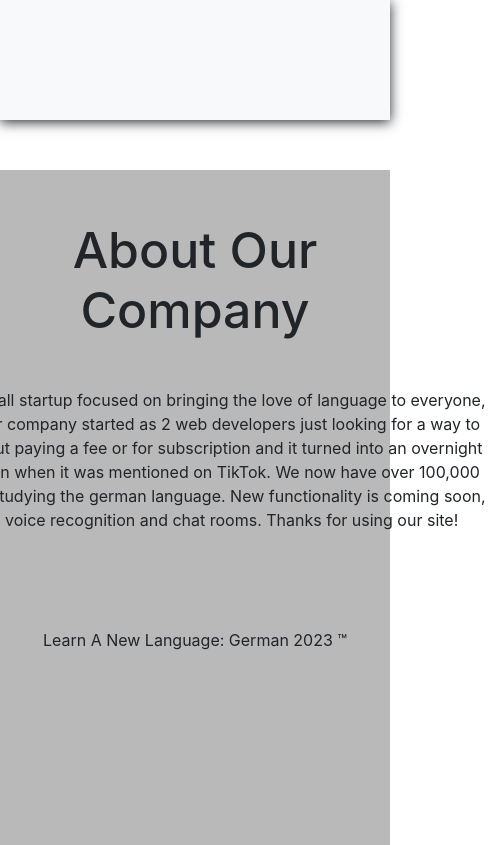
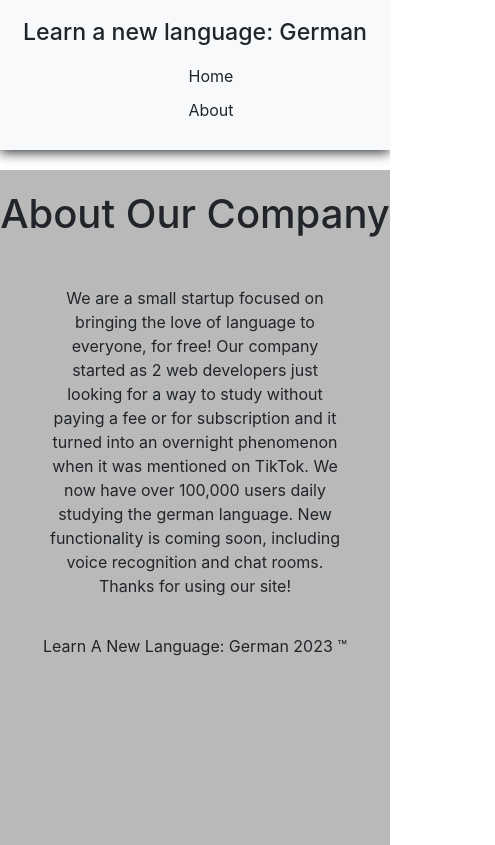
Before and after one commit to Stephanie01011011/flashcardWeb, a React (Create React App) app: page /flashcardweb/about in a window 390 px wide. Shown: the whole page, 495 px wide, since content can reach past the window. Built offline with nearby package versions, Linux system fonts and the light colour scheme.

Commit message:
Add mobile functionality

```diff
--- a/src/components/Home.js
+++ b/src/components/Home.js
@@ -48,7 +48,7 @@ let shuffled = cards
  let cards = setCards();
 
 useEffect(() => {
-  console.log('hi')
+
   setCards();
 
   setCard1(cards[0]);
--- a/src/components/Nav.js
+++ b/src/components/Nav.js
@@ -4,7 +4,7 @@ import { Link } from "react-router-dom";
 function Nav() {
   return (
     <>
-<nav class="navbar navbar-expand-lg bg-body-tertiary">
+<nav class="navbar navbar-expand-md bg-body-tertiary">
   <div class="container-fluid">
 
   <div class="collapse navbar-collapse justify-content-start" id="navbarNav">
@@ -28,6 +28,21 @@ function Nav() {
       </ul>
     </div>
   </div>
+
+  <div className="mobileNav">
+    <h3>Learn a new language: German</h3>
+    <ul className="navLinks">
+        <li class="nav-item">
+          <Link to="/flashcardweb" class="nav-link active" aria-current="page">Home</Link>
+        </li>
+
+        <li class="nav-item">
+          <Link to="/flashcardweb/about" class="nav-link active" aria-current="page">About</Link>
+        </li>
+
+      </ul>
+
+  </div>
 </nav>
 
     </>
--- a/src/styles/_about.scss
+++ b/src/styles/_about.scss
@@ -13,3 +13,9 @@
 .main{
     height: 80vh;
 }
+
+@media only screen and (max-width: 700px){
+    #aboutPara{
+        width: 300px;
+    }
+}
--- a/src/styles/_footer.scss
+++ b/src/styles/_footer.scss
@@ -2,3 +2,8 @@
     margin-top: 80px;
 
 }
+@media only screen and (max-width: 700px){
+    #footerPara{
+        margin-top: 20px;
+    }
+}
--- a/src/styles/_home.scss
+++ b/src/styles/_home.scss
@@ -32,11 +32,13 @@ h1{
 
     display: flex;
     justify-content: space-evenly;
+
     .card{
         height: 150px;
         margin-top: 50px;
         background: $cardColor;
         box-shadow: 2px 0 5px 0;
+
         .card-body{
             color: white;
             display: flex;
@@ -58,3 +60,30 @@ h1{
 
 
 }
+
+@media only screen and (max-width: 800px){
+    .main{
+        margin-top: 20px;
+        .btn{
+            margin-top: 25px;
+        }
+    }
+    h1{
+        font-size: 40px;
+        padding-top: 20px;
+    }
+    .cards{
+        flex-direction: column;
+        justify-content: center;
+        align-items: center;
+
+        .card{
+            height: 80px;
+            margin-top: 10px;
+            width: 90% !important;
+            background-color: blue;
+        }
+
+    }
+
+}
--- a/src/styles/_nav.scss
+++ b/src/styles/_nav.scss
@@ -2,3 +2,30 @@
     height: 120px;
     box-shadow: 0 2px 12px 0;
 }
+.mobileNav{
+    display: none;
+}
+
+@media only screen and (max-width: 700px){
+    .navbar{
+        display: flex;
+        justify-content: center;
+        align-items: center;
+        height: 150px;
+    }
+    .container-fluid{
+        display: none;
+    }
+    .mobileNav{
+        display: flex;
+        flex-direction: column;
+        text-align: center;
+        ul{
+            list-style: none;
+        }
+        li{
+            margin-top: 10px;
+        }
+    }
+
+}
--- a/src/styles/styles.css
+++ b/src/styles/styles.css
@@ -3,6 +3,32 @@
   box-shadow: 0 2px 12px 0;
 }
 
+.mobileNav {
+  display: none;
+}
+
+@media only screen and (max-width: 700px) {
+  .navbar {
+    display: flex;
+    justify-content: center;
+    align-items: center;
+    height: 150px;
+  }
+  .container-fluid {
+    display: none;
+  }
+  .mobileNav {
+    display: flex;
+    flex-direction: column;
+    text-align: center;
+  }
+  .mobileNav ul {
+    list-style: none;
+  }
+  .mobileNav li {
+    margin-top: 10px;
+  }
+}
 body {
   text-align: center;
 }
@@ -49,10 +75,38 @@ h1 {
   border-radius: 5px;
 }
 
+@media only screen and (max-width: 800px) {
+  .main {
+    margin-top: 20px;
+  }
+  .main .btn {
+    margin-top: 25px;
+  }
+  h1 {
+    font-size: 40px;
+    padding-top: 20px;
+  }
+  .cards {
+    flex-direction: column;
+    justify-content: center;
+    align-items: center;
+  }
+  .cards .card {
+    height: 80px;
+    margin-top: 10px;
+    width: 90% !important;
+    background-color: blue;
+  }
+}
 #footerPara {
   margin-top: 80px;
 }
 
+@media only screen and (max-width: 700px) {
+  #footerPara {
+    margin-top: 20px;
+  }
+}
 #aboutPara {
   width: 600px;
   margin-top: 40px;
@@ -67,4 +121,10 @@ h1 {
 
 .main {
   height: 80vh;
+}
+
+@media only screen and (max-width: 700px) {
+  #aboutPara {
+    width: 300px;
+  }
 }/*# sourceMappingURL=styles.css.map */
```
Also changed, not shown: 1 other file (tests, documents, lock files or other folders).
